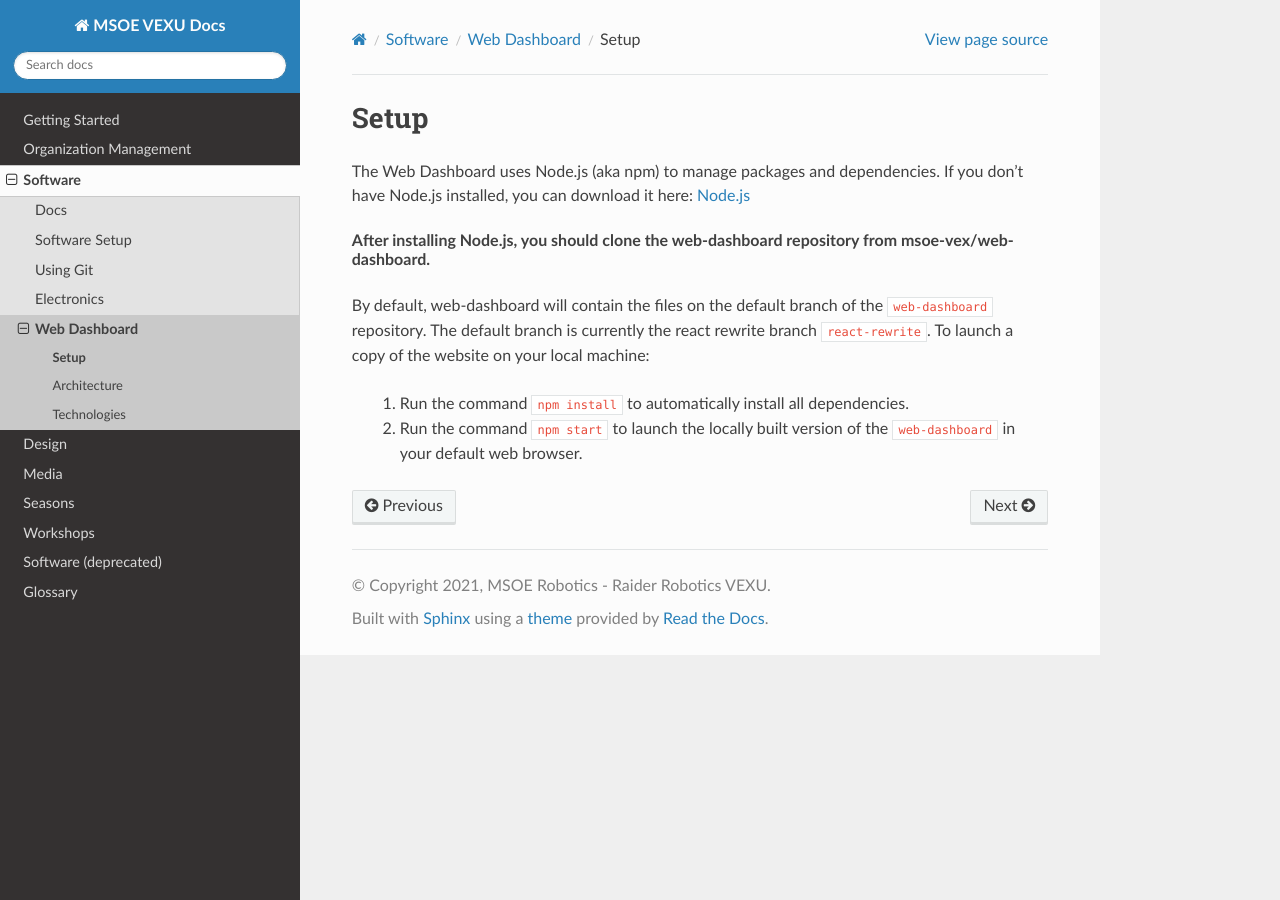
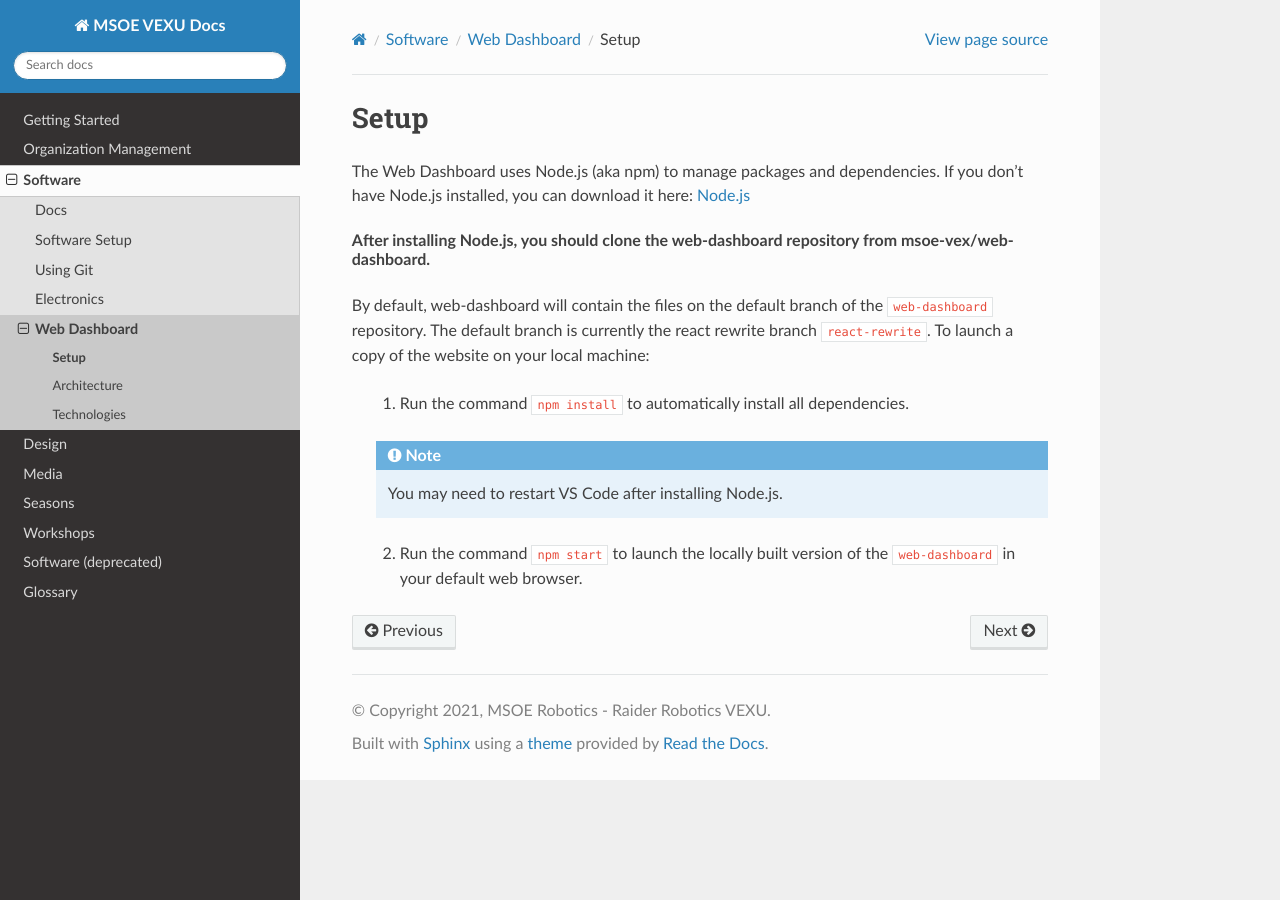
Before and after one commit to msoe-vex/docs, a Sphinx documentation site: the page built from source/software/web-dashboard/web-dashboard-setup.rst, in a window 1280 px wide. Built offline with Sphinx 7.4.7 and the Read the Docs theme 2.0.0, drawn with Linux system fonts in a browser that asks for light colours.

Commit message:
Added restart note to web dashboard setup

```diff
--- a/source/software/web-dashboard/web-dashboard-setup.rst
+++ b/source/software/web-dashboard/web-dashboard-setup.rst
@@ -10,6 +10,10 @@ After installing Node.js, you should clone the web-dashboard repository from mso
 By default, web-dashboard will contain the files on the default branch of the ``web-dashboard`` repository. The default branch is currently the react rewrite branch ``react-rewrite``.
 To launch a copy of the website on your local machine:
    1. Run the command ``npm install`` to automatically install all dependencies.
+
+   .. note::
+        You may need to restart VS Code after installing Node.js.
+
    2. Run the command ``npm start`` to launch the locally built version of the ``web-dashboard`` in your default web browser.
 
 .. To learn more about editing branches using git, see
```
